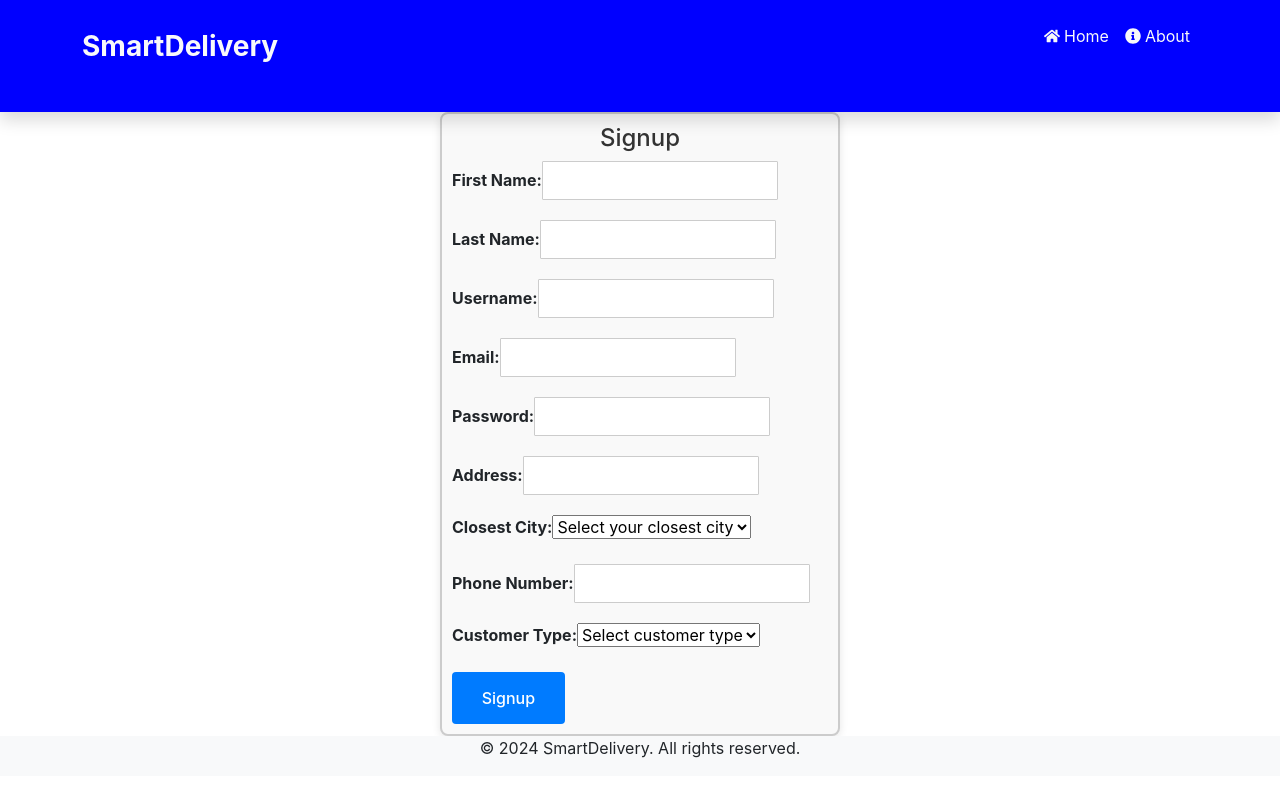
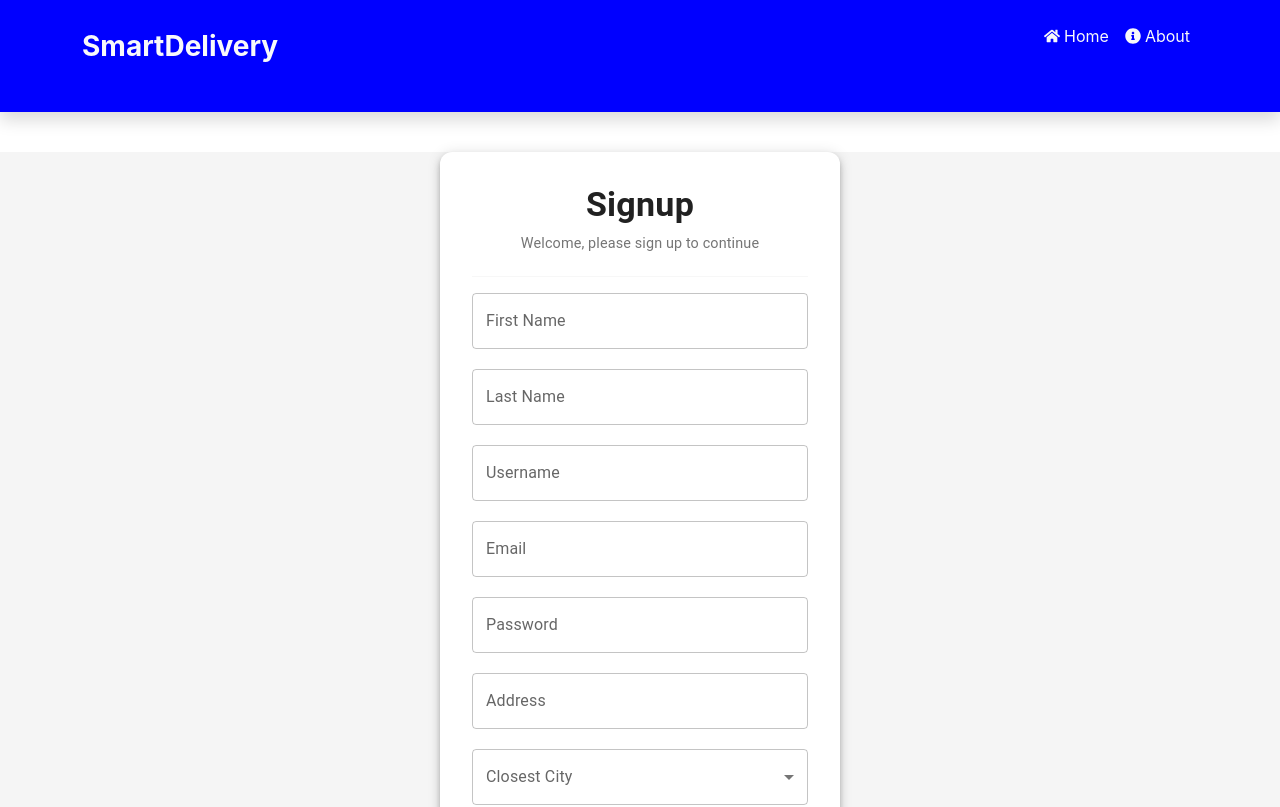
Before and after one commit to Yash200237/Supply-Chain-Management-System, a React (Create React App) app in the folder supply-chain-management-system/: page /signup in a window 1280 px wide. Shown: the top 807 px of the page. Built offline with nearby package versions, Linux system fonts and the light colour scheme; the HTML template or start-up script is replaced by a standard one.

Commit message:
final changes

```diff
--- a/supply-chain-management-system/src/components/pages/CustomerLogin.js
+++ b/supply-chain-management-system/src/components/pages/CustomerLogin.js
@@ -1,95 +1,131 @@
 import React, { useState } from "react";
+import {
+  TextField,
+  Box,
+  Typography,
+  Alert,
+  Divider,
+  Paper,
+  Button,
+} from "@mui/material";
+import { ThemeProvider, createTheme } from "@mui/material/styles";
+import { useNavigate } from "react-router-dom";
 import axios from "axios";
-import { useNavigate } from "react-router-dom";
+
+const theme = createTheme({
+  palette: {
+    primary: { main: "#1976d2" },
+    success: { main: "#2e7d32" },
+    info: { main: "#0288d1" },
+    background: { default: "#f5f5f5" },
+  },
+  typography: {
+    h4: { fontWeight: 600, marginBottom: "5px" },
+    subtitle1: { color: "#757575", fontSize: "0.9rem", marginBottom: "20px" },
+  },
+});
 
 const CustomerLogin = () => {
-  const [formData, setFormData] = useState({
-    email: "",
-    password: "",
-  });
+  const navigate = useNavigate();
+  const [formData, setFormData] = useState({ email: "", password: "" });
+  const [error, setError] = useState(null);
 
-  const [error, setError] = useState(null);
-  const navigate = useNavigate();
   axios.defaults.withCredentials = true;
 
   const handleChange = (e) => {
     const { name, value } = e.target;
-    setFormData({
-      ...formData,
-      [name]: value,
-    });
+    setFormData((prevData) => ({ ...prevData, [name]: value }));
   };
 
   const handleSubmit = (e) => {
     e.preventDefault();
-    // Perform login logic here (e.g., API call)
     axios
       .post("http://localhost:5000/start/customerlogin", formData)
       .then((result) => {
-        console.log("API Response:", result.data); // Log the entire response object
+        if (result.data.loginStatus) {
+          const { customer_ID, customerName, fullName, email, phoneNumber, address, city } = result.data;
 
-        if (result.data.loginStatus) {
-          // Store customer details in localStorage
-          localStorage.setItem("customer_ID", result.data.customer_ID);
-          localStorage.setItem("customerName", result.data.customerName); // Store the customer name
-          localStorage.setItem("fullName", result.data.fullName); // Full Name
-          localStorage.setItem("email", result.data.email); // Email
-          localStorage.setItem("phoneNumber", result.data.phoneNumber); // Phone Number
-          localStorage.setItem("address", result.data.address); // Address
-          localStorage.setItem("city", result.data.city); // City
+          localStorage.setItem("customer_ID", customer_ID);
+          localStorage.setItem("customerName", customerName);
+          localStorage.setItem("fullName", fullName);
+          localStorage.setItem("email", email);
+          localStorage.setItem("phoneNumber", phoneNumber);
+          localStorage.setItem("address", address);
+          localStorage.setItem("city", city);
 
-          // Navigate to dashboard and pass state
           navigate("/customerdashboard", {
-            state: {
-              customerName: result.data.customerName,
-              customer_ID: result.data.customer_ID,
-              fullName: result.data.fullName,
-              email: result.data.email,
-              phoneNumber: result.data.phoneNumber,
-              address: result.data.address,
-              city: result.data.city
-            }
+            state: { customerName, customer_ID, fullName, email, phoneNumber, address, city }
           });
         } else {
-          setError(result.data.Error);
+          setError(result.data.Error || "Login failed. Please try again.");
         }
       })
-      .catch((err) => {
-        console.log(err);
-        setError("An error occurred while logging in.");
-      });
+      .catch(() => setError("An error occurred while logging in."));
   };
 
   return (
-    <div className="login">
-      <div className="text-danger">{error && error}</div>
-      <h2>Login</h2>
-      <form onSubmit={handleSubmit}>
-        <div>
-          <label htmlFor="email">Email:</label>
-          <input
-            type="email"
-            id="email"
+    <ThemeProvider theme={theme}>
+      <Box
+        display="flex"
+        justifyContent="center"
+        alignItems="center"
+        minHeight="80vh"
+        sx={{ backgroundColor: theme.palette.background.default }}
+      >
+        <Paper elevation={4} sx={{ p: 4, width: 350, borderRadius: 3 }}>
+          <Typography variant="h4" align="center">
+            Login
+          </Typography>
+
+          <Typography variant="subtitle1" align="center">
+            Welcome back! Please log in to continue
+          </Typography>
+
+          <Divider sx={{ my: 0 }} />
+
+          {error && <Alert severity="error">{error}</Alert>}
+
+          <Box
+            component="form"
+            onSubmit={handleSubmit}
+            display="flex"
+            flexDirection="column"
+            gap={2}
+            mt={2}
+          >
+            <TextField
+              label="Email"
               name="email"
               value={formData.email}
               onChange={handleChange}
+              fullWidth
               required
             />
-        </div>
-        <div>
-          <label htmlFor="password">Password:</label>
-          <input
+
+            <TextField
+              label="Password"
+              name="password"
               type="password"
-            id="password"
-            name="password"
               value={formData.password}
               onChange={handleChange}
+              fullWidth
               required
             />
-        </div>
-        <button type="submit">Login</button>
-      </form>
-    </div>
+
+            {/* Login Button */}
+            <Button
+              type="submit"
+              variant="contained"
+              color="primary"
+              fullWidth
+              sx={{ mt: 1 }}
+            >
+              Log In
+            </Button>
+          </Box>
+        </Paper>
+      </Box>
+    </ThemeProvider>
   );
 };
 
--- a/supply-chain-management-system/src/components/pages/DriverLogin.js
+++ b/supply-chain-management-system/src/components/pages/DriverLogin.js
@@ -1,76 +1,132 @@
 import React, { useState } from "react";
+import {
+  TextField,
+  Box,
+  Typography,
+  Alert,
+  Divider,
+  Paper,
+  Button,
+} from "@mui/material";
+import { ThemeProvider, createTheme } from "@mui/material/styles";
+import { useNavigate } from "react-router-dom";
 import axios from "axios";
-import { useNavigate } from "react-router-dom";
 
-const DriverLogin = () => {
-  const [formData, setFormData] = useState({
-    email: "",
-    password: "",
+const theme = createTheme({
+  palette: {
+    primary: { main: "#1976d2" },
+    success: { main: "#2e7d32" },
+    info: { main: "#0288d1" },
+    background: { default: "#f5f5f5" },
+  },
+  typography: {
+    h4: { fontWeight: 600, marginBottom: "5px" },
+    subtitle1: { color: "#757575", fontSize: "0.9rem", marginBottom: "20px" },
+  },
 });
 
+const CustomerLogin = () => {
+  const navigate = useNavigate();
+  const [formData, setFormData] = useState({ email: "", password: "" });
   const [error, setError] = useState(null);
-  const navigate = useNavigate();
+
   axios.defaults.withCredentials = true;
 
   const handleChange = (e) => {
     const { name, value } = e.target;
-    setFormData({
-      ...formData,
-      [name]: value,
-    });
+    setFormData((prevData) => ({ ...prevData, [name]: value }));
   };
 
   const handleSubmit = (e) => {
     e.preventDefault();
-    // Perform login logic here (e.g., API call)
     axios
-    .post("http://localhost:5000/start/driverlogin", formData)
+      .post("http://localhost:5000/start/customerlogin", formData)
       .then((result) => {
-      console.log("API Response:", result.data); // Log the entire response object
-      console.log(result.data.loginStatus);
         if (result.data.loginStatus) {
-        console.log("Driver Name:", result.data.driverName); // Check this again
-        localStorage.setItem("driver_ID", result.data.driver_ID);
-        localStorage.setItem("driverName", result.data.driverName); // Store the driver name
-        navigate("/driverdashboard", { state: { driverName: result.data.driverName } });
+          const { customer_ID, customerName, fullName, email, phoneNumber, address, city } = result.data;
+
+          localStorage.setItem("customer_ID", customer_ID);
+          localStorage.setItem("customerName", customerName);
+          localStorage.setItem("fullName", fullName);
+          localStorage.setItem("email", email);
+          localStorage.setItem("phoneNumber", phoneNumber);
+          localStorage.setItem("address", address);
+          localStorage.setItem("city", city);
+
+          navigate("/customerdashboard", {
+            state: { customerName, customer_ID, fullName, email, phoneNumber, address, city }
+          });
         } else {
-        setError(result.data.Error);
+          setError(result.data.Error || "Login failed. Please try again.");
         }
       })
-    .catch((err) => console.log(err));
+      .catch(() => setError("An error occurred while logging in."));
   };
 
   return (
-    <div className="login">
-      <div className="text-danger">{error && error}</div>
-      <h2>Login</h2>
-      <form onSubmit={handleSubmit}>
-        <div>
-          <label htmlFor="email">Email:</label>
-          <input
-            type="email"
-            id="email"
+    <ThemeProvider theme={theme}>
+      <Box
+        display="flex"
+        justifyContent="center"
+        alignItems="center"
+        minHeight="80vh"
+        sx={{ backgroundColor: theme.palette.background.default }}
+      >
+        <Paper elevation={4} sx={{ p: 4, width: 350, borderRadius: 3 }}>
+          <Typography variant="h4" align="center">
+            Login
+          </Typography>
+
+          <Typography variant="subtitle1" align="center">
+            Welcome back! Please log in to continue
+          </Typography>
+
+          <Divider sx={{ my: 0 }} />
+
+          {error && <Alert severity="error">{error}</Alert>}
+
+          <Box
+            component="form"
+            onSubmit={handleSubmit}
+            display="flex"
+            flexDirection="column"
+            gap={2}
+            mt={2}
+          >
+            <TextField
+              label="Email"
               name="email"
               value={formData.email}
               onChange={handleChange}
+              fullWidth
               required
             />
-        </div>
-        <div>
-          <label htmlFor="password">Password:</label>
-          <input
+
+            <TextField
+              label="Password"
+              name="password"
               type="password"
-            id="password"
-            name="password"
               value={formData.password}
               onChange={handleChange}
+              fullWidth
               required
             />
-        </div>
-        <button type="submit">Login</button>
-      </form>
-    </div>
+
+            {/* Login Button */}
+            <Button
+              type="submit"
+              variant="contained"
+              color="primary"
+              fullWidth
+              sx={{ mt: 1 }}
+            >
+              Log In
+            </Button>
+          </Box>
+        </Paper>
+      </Box>
+    </ThemeProvider>
   );
 };
 
-export default DriverLogin;
+export default CustomerLogin;
--- a/supply-chain-management-system/src/components/pages/SignUp.js
+++ b/supply-chain-management-system/src/components/pages/SignUp.js
@@ -1,7 +1,35 @@
 import React, { useState } from "react";
-import "./SignUp.css"; // Assuming you'll create a CSS file for styling
+import {
+  TextField,
+  Select,
+  MenuItem,
+  FormControl,
+  InputLabel,
+  Box,
+  Typography,
+  Alert,
+  Divider,
+  Paper,
+  Button,
+} from "@mui/material";
+import { useNavigate } from "react-router-dom";
+import { ThemeProvider, createTheme } from "@mui/material/styles";
 import axios from "axios";
-import { useNavigate } from "react-router-dom";
+import "./SignUp.css"; // Custom CSS for additional styling if needed
+
+// Define a custom Material UI theme
+const theme = createTheme({
+  palette: {
+    primary: { main: "#1976d2" },
+    success: { main: "#2e7d32" },
+    info: { main: "#0288d1" },
+    background: { default: "#f5f5f5" },
+  },
+  typography: {
+    h4: { fontWeight: 600, marginBottom: "5px" },
+    subtitle1: { color: "#757575", fontSize: "0.9rem", marginBottom: "20px" },
+  },
+});
 
 const Signup = () => {
   const navigate = useNavigate();
@@ -22,33 +50,26 @@ const Signup = () => {
 
   const handleChange = (e) => {
     const { name, value } = e.target;
-    setFormData({
-      ...formData,
-      [name]: value,
-    });
+    setFormData((prevData) => ({ ...prevData, [name]: value }));
   };
 
   const validateForm = () => {
     const newErrors = {};
-    if (!formData.firstname) newErrors.firstname = "First name is required";
-    if (!formData.lastname) newErrors.lastname = "Last name is required";
-    if (!formData.username) newErrors.username = "Username is required";
+    if (!formData.firstname) newErrors.firstname = "First name is required.";
+    if (!formData.lastname) newErrors.lastname = "Last name is required.";
+    if (!formData.username) newErrors.username = "Username is required.";
     if (!formData.email) {
-      newErrors.email = "Email is required";
+      newErrors.email = "Email is required.";
     } else if (!/\S+@\S+\.\S+/.test(formData.email)) {
-      newErrors.email = "Email address is invalid";
+      newErrors.email = "Invalid email address.";
     }
-    if (!formData.password) {
-      newErrors.password = "Password is required";
-    } else if (formData.password.length < 6) {
-      newErrors.password = "Password must be at least 6 characters";
+    if (!formData.password || formData.password.length < 6) {
+      newErrors.password = "Password must be at least 6 characters.";
     }
-    if (!formData.address) newErrors.address = "Address is required";
-    if (!formData.closestcity) newErrors.closestcity = "City is required";
-    if (!formData.phone) newErrors.phone = "Phone number is required";
-    if (!formData.customerType)
-      newErrors.customerType = "Customer type is required";
-
+    if (!formData.address) newErrors.address = "Address is required.";
+    if (!formData.closestcity) newErrors.closestcity = "City is required.";
+    if (!formData.phone) newErrors.phone = "Phone number is required.";
+    if (!formData.customerType) newErrors.customerType = "Customer type is required.";
     return newErrors;
   };
 
@@ -58,15 +79,15 @@ const Signup = () => {
     if (Object.keys(validationErrors).length > 0) {
       setErrors(validationErrors);
       setSuccessMessage("");
-    } else {
-      setErrors({});
+      return;
+    }
+
     axios
       .post("http://localhost:5000/auth/signup", formData)
       .then((res) => {
         if (res.data.signupStatus) {
-            // If signup is successful, display success message and reset the form
-            console.log("Signup data:", formData);
           setSuccessMessage("Signup successful!");
+          setErrors({});
           setFormData({
             firstname: "",
             lastname: "",
@@ -82,164 +103,158 @@ const Signup = () => {
         }
       })
       .catch((err) => {
-          // Check if the error response from the backend contains an error message
-          if (err.response && err.response.data && err.response.data.Error) {
-            setErrors({ form: err.response.data.Error });
-          } else {
-            setErrors({
-              signupError:
-                "An unexpected error occurred during signup. Please try again later.",
+        const errorMsg = err.response?.data?.Error || "An unexpected error occurred.";
+        setErrors({ form: errorMsg });
+        setSuccessMessage("");
       });
-          }
-          setSuccessMessage(""); // Clear success message if there's an error
-        });
-    }
   };
 
   return (
-    <div className="signup-container">
-      <h2>Signup</h2>
-      {successMessage && <p className="success-message">{successMessage}</p>}
-      {errors.form && <p style={{ color: "red" }}>{errors.form}</p>}
-      {errors.signupError && (
-        <p style={{ color: "red" }}>{errors.signupError}</p>
-      )}
+    <ThemeProvider theme={theme}>
+      <Box
+        display="flex"
+        justifyContent="center"
+        alignItems="center"
+        minHeight="100vh"
+        sx={{ backgroundColor: theme.palette.background.default }}
+        gap={2} mt={5}
+      >
+        <Paper elevation={5} sx={{ p: 4, width: 400, borderRadius: 3 }}>
+          <Typography variant="h4" align="center">
+            Signup
+          </Typography>
+
+          <Typography variant="subtitle1" align="center">
+            Welcome, please sign up to continue
+          </Typography>
+
+          <Divider sx={{ my: 2 }} />
+
+          {successMessage && <Alert severity="success">{successMessage}</Alert>}
+          {errors.form && <Alert severity="error">{errors.form}</Alert>}
 
           <form onSubmit={handleSubmit}>
-        <div>
-          <label htmlFor="firstname">First Name:</label>
-          <input
-            type="text"
-            id="firstname"
+            <TextField
+              label="First Name"
               name="firstname"
               value={formData.firstname}
               onChange={handleChange}
-            required
+              error={!!errors.firstname}
+              helperText={errors.firstname}
+              fullWidth
+              margin="none"
             />
-          {errors.firstname && (
-            <span className="error">{errors.firstname}</span>
-          )}
-        </div>
-        <div>
-          <label htmlFor="lastname">Last Name:</label>
-          <input
-            type="text"
-            id="lastname"
+
+            <TextField
+              label="Last Name"
               name="lastname"
               value={formData.lastname}
               onChange={handleChange}
-            required
+              error={!!errors.lastname}
+              helperText={errors.lastname}
+              fullWidth
+              margin="none"
             />
-          {errors.lastname && <span className="error">{errors.lastname}</span>}
-        </div>
-        <div>
-          <label htmlFor="username">Username:</label>
-          <input
-            type="text"
-            id="username"
+
+            <TextField
+              label="Username"
               name="username"
               value={formData.username}
               onChange={handleChange}
-            required
+              error={!!errors.username}
+              helperText={errors.username}
+              fullWidth
+              margin="none"
             />
-          {errors.username && <span className="error">{errors.username}</span>}
-        </div>
-        <div>
-          <label htmlFor="email">Email:</label>
-          <input
-            type="email"
-            id="email"
+
+            <TextField
+              label="Email"
               name="email"
               value={formData.email}
               onChange={handleChange}
-            required
+              error={!!errors.email}
+              helperText={errors.email}
+              fullWidth
+              margin="none"
             />
-          {errors.email && <span className="error">{errors.email}</span>}
-        </div>
-        <div>
-          <label htmlFor="password">Password:</label>
-          <input
+
+            <TextField
+              label="Password"
+              name="password"
               type="password"
-            id="password"
-            name="password"
               value={formData.password}
               onChange={handleChange}
-            required
+              error={!!errors.password}
+              helperText={errors.password}
+              fullWidth
+              margin="none"
             />
-          {errors.password && <span className="error">{errors.password}</span>}
-        </div>
 
-        <div>
-          <label htmlFor="address">Address:</label>
-          <input
-            type="text"
-            id="address"
+            <TextField
+              label="Address"
               name="address"
               value={formData.address}
               onChange={handleChange}
-            required
+              error={!!errors.address}
+              helperText={errors.address}
+              fullWidth
+              margin="none"
             />
-          {errors.address && <span className="error">{errors.address}</span>}
-        </div>
 
-        <div>
-          <label htmlFor="closestcity">Closest City:</label>
-          <select
-            id="closestcity"
+            <FormControl fullWidth margin="none" error={!!errors.closestcity}>
+              <InputLabel>Closest City</InputLabel>
+              <Select
                 name="closestcity"
                 value={formData.closestcity}
                 onChange={handleChange}
-            required
               >
-            <option value="">Select your closest city</option>{" "}
-            {/* Default option */}
-            <option value="Kandy">Kandy</option>
-            <option value="Colombo">Colombo</option>
-            <option value="Negombo">Negombo</option>
-            <option value="Galle">Galle</option>
-            <option value="Matara">Matara</option>
-            <option value="Jaffna">Jaffna</option>
-            <option value="Trincomalee">Trincomalee</option>
-          </select>
-          {errors.city && <span className="error">{errors.city}</span>}
-        </div>
+                <MenuItem value="">Select your closest city</MenuItem>
+                {["Kandy", "Colombo", "Negombo", "Galle", "Matara", "Jaffna", "Trincomalee"].map((city) => (
+                  <MenuItem key={city} value={city}>
+                    {city}
+                  </MenuItem>
+                ))}
+              </Select>
+            </FormControl>
 
-        <div>
-          <label htmlFor="phone">Phone Number:</label>
-          <input
-            type="text"
-            id="phone"
+            <TextField
+              label="Phone Number"
               name="phone"
               value={formData.phone}
               onChange={handleChange}
-            required
+              error={!!errors.phone}
+              helperText={errors.phone}
+              fullWidth
+              margin="none"
             />
-          {errors.phone && <span className="error">{errors.phone}</span>}
-        </div>
 
-        <div>
-          <label htmlFor="customerType">Customer Type:</label>
-          <select
-            id="customerType"
+            <FormControl fullWidth margin="normal" error={!!errors.customerType}>
+              <InputLabel>Customer Type</InputLabel>
+              <Select
                 name="customerType"
                 value={formData.customerType}
                 onChange={handleChange}
-            required
               >
-            <option value="">Select customer type</option>{" "}
-            {/* Default option */}
-            <option value="retailer">Retailer</option>
-            <option value="wholesaler">Wholesaler</option>
-            <option value="end customer">End Customer</option>
-          </select>
-          {errors.customerType && (
-            <span className="error">{errors.customerType}</span>
-          )}
-        </div>
+                <MenuItem value="">Select customer type</MenuItem>
+                <MenuItem value="retailer">Retailer</MenuItem>
+                <MenuItem value="wholesaler">Wholesaler</MenuItem>
+                <MenuItem value="end customer">End Customer</MenuItem>
+              </Select>
+            </FormControl>
 
-        <button type="submit">Signup</button>
+            <Button
+              type="submit"
+              variant="contained"
+              color="primary"
+              fullWidth
+              sx={{ mt: 3 }}
+            >
+              Signup
+            </Button>
           </form>
-    </div>
+        </Paper>
+      </Box>
+    </ThemeProvider>
   );
 };
 
--- a/supply-chain-management-system/src/components/pages/Start.js
+++ b/supply-chain-management-system/src/components/pages/Start.js
@@ -28,7 +28,7 @@ const Start = () => {
         display="flex"
         justifyContent="center"
         alignItems="center"
-        minHeight="100vh"
+        minHeight="80vh"
         sx={{ backgroundColor: theme.palette.background.default }}
       >
         <Paper elevation={4} sx={{ p: 4, width: 350, borderRadius: 3 }}>
```
Also changed, not shown: supply-chain-management-system/src/components/pages/Home.css (+1 -31 lines), supply-chain-management-system/src/components/pages/Home.js (+1 -13 lines). Lines whose indentation alone changed are shown as unchanged.
